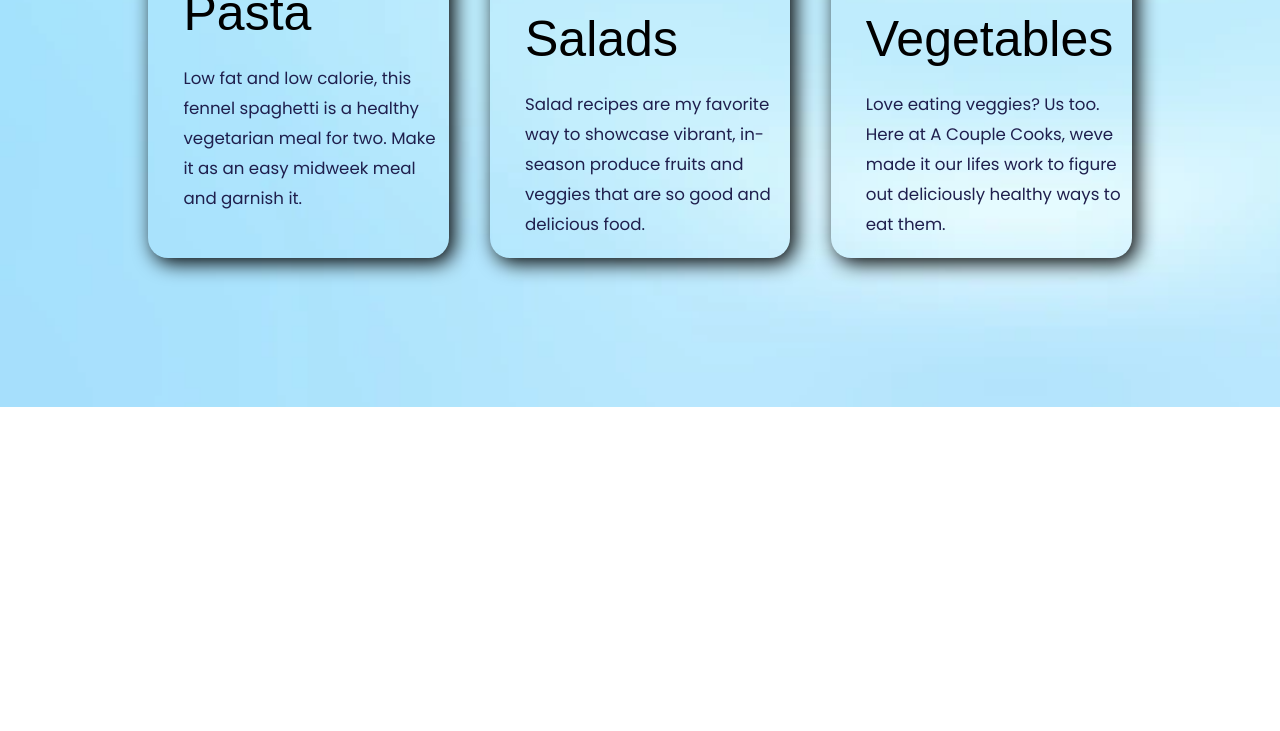
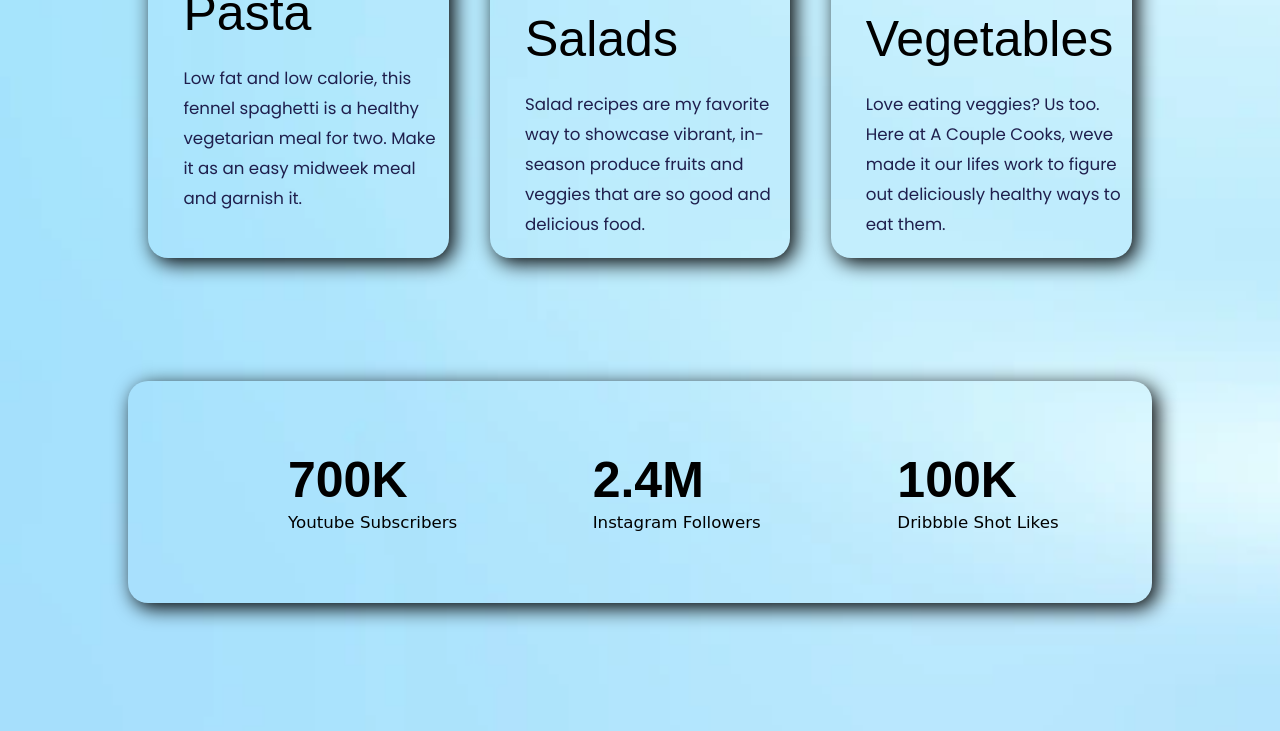
Before and after one commit to ANINDA04801/food-network, a plain HTML site: page index.html in a window 1280 px wide. Shown: the part 2085-2816 px from the top of the page. Before the commit the page ends 2492 px from the top, so only its background shows below. Drawn offline with Linux system fonts and the light colour scheme.

Commit message:
first commit

```diff
--- a/index.html
+++ b/index.html
@@ -79,6 +79,20 @@
                 </div>
             </div>
         </div>
+        <div class=" box-followers flexible-container">
+            <div class="followers">
+                <h5>700K</h5>
+                <small>Youtube Subscribers</small>
+            </div>
+            <div class="followers">
+                <h5>2.4M</h5>
+                <small> Instagram Followers</small>
+            </div>
+            <div class="followers">
+                <h5>100K </h5>
+                <small>Dribbble Shot Likes</small>
+            </div>
+        </div>
     </section>
 </body>
 
--- a/style.css
+++ b/style.css
@@ -32,7 +32,7 @@ h1 {
 }
 
 .healthy-man img {
-    width: 75%;
+    width: 70%;
     padding-left: 20%;
 }
 
@@ -116,3 +116,26 @@ h4 {
     color: black;
     margin: 0%;
 }
+
+.box-followers {
+    margin-top: 10%;
+    box-shadow: 5px 5px 20px black;
+    border-radius: 20px;
+    padding: 50px 0 50px 110px;
+
+}
+
+h5 {
+    font-family: Arial, Helvetica, sans-serif;
+    font-weight: 800;
+    font-size: 50px;
+    margin-bottom: 0%;
+    margin-top: 0%;
+}
+
+.followers {
+    font-family: cursive;
+    width: 40%;
+    text-align: left;
+    padding: 20px 50px 20px 50px;
+}
```
